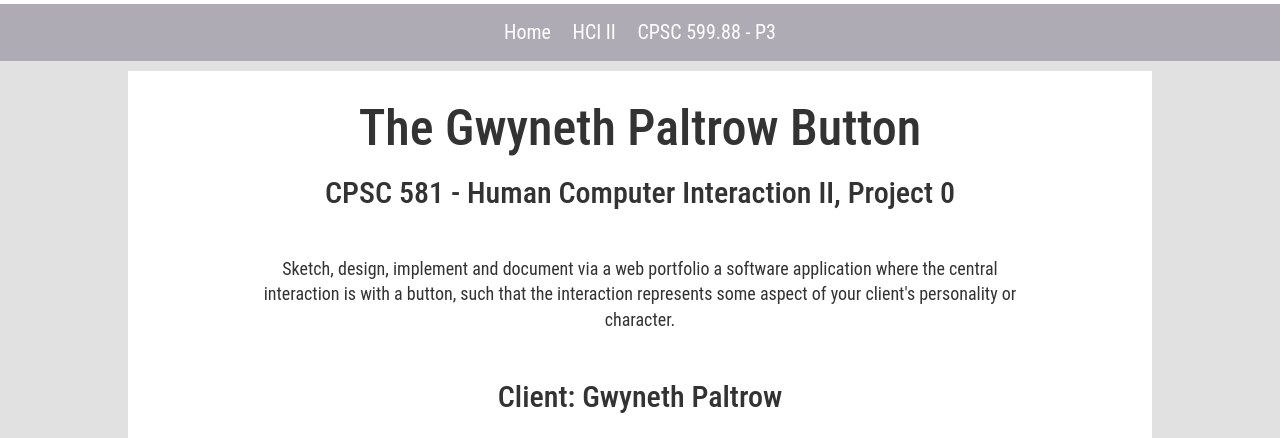
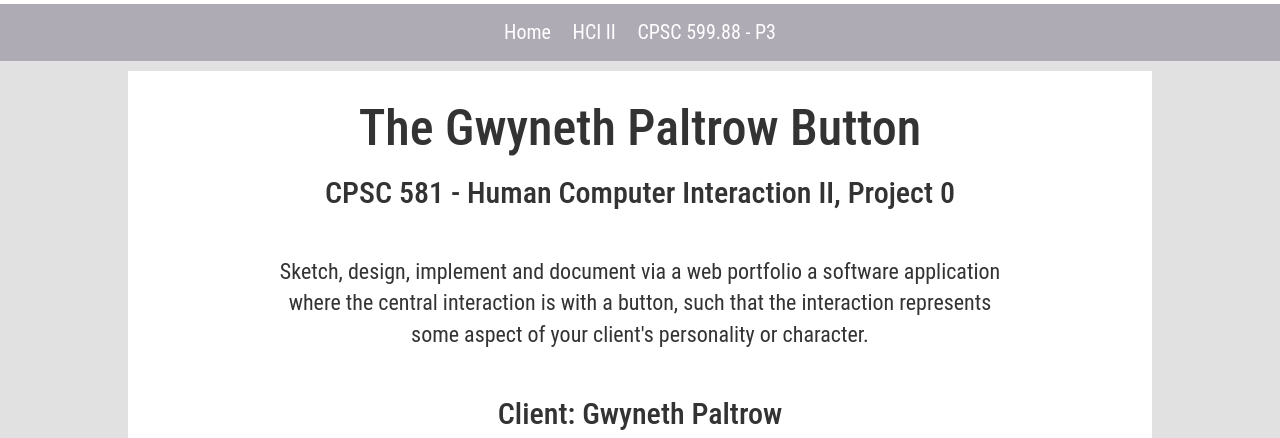
Before and after one commit to sarchwalk/sarchwalk.portfolio.github.io, a plain HTML site: page hci-P0.html in a window 1280 px wide. Shown: the part 96-534 px from the top of the page. Drawn offline with nearby package versions, Linux system fonts and the light colour scheme.

Commit message:
Updated sizing

```diff
--- a/styles/generalStyle.css
+++ b/styles/generalStyle.css
@@ -75,7 +75,7 @@
 }
 
 p {
-    font-size: 18px;
+    font-size: 22px;
 }
 
 a {
```
Also changed, not shown: index.html (+1 -1 lines).
